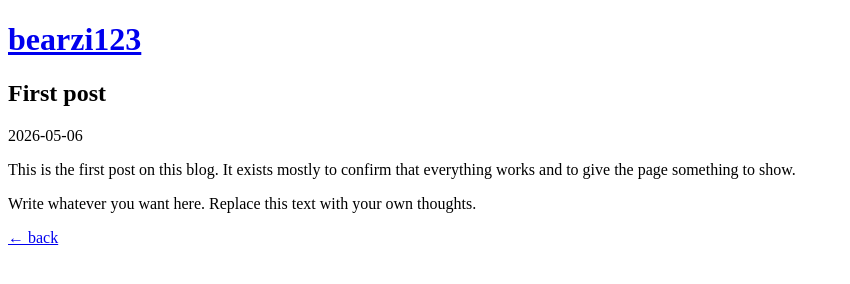
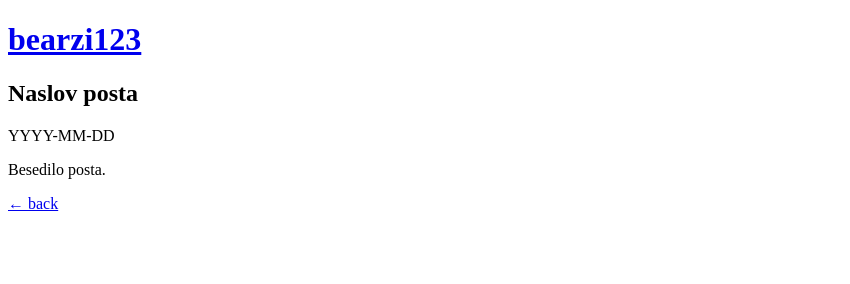
Before and after one commit to bearzi123/bearzi123.github.io, a plain HTML site: page posts/first-post.html in a window 1280 px wide. Shown: the whole page, without its empty margins (0-850 px from the left). Drawn offline with Linux system fonts and the light colour scheme.

Commit message:
Replace first post with blank template
Co-Authored-By: Claude Sonnet 4.6 <noreply@anthropic.com>

```diff
--- a/posts/first-post.html
+++ b/posts/first-post.html
@@ -3,7 +3,7 @@
 <head>
     <meta charset="UTF-8">
     <meta name="viewport" content="width=device-width, initial-scale=1.0">
-    <title>First post — bearzi123</title>
+    <title>Naslov — bearzi123</title>
 </head>
 <body>
     <header>
@@ -11,17 +11,10 @@
     </header>
 
     <article>
-        <h1>First post</h1>
-        <div class="meta">2026-05-06</div>
+        <h1>Naslov posta</h1>
+        <div class="meta">YYYY-MM-DD</div>
 
-        <p>
-            This is the first post on this blog. It exists mostly to confirm
-            that everything works and to give the page something to show.
-        </p>
-
-        <p>
-            Write whatever you want here. Replace this text with your own thoughts.
-        </p>
+        <p>Besedilo posta.</p>
     </article>
 
     <a class="back" href="/">← back</a>
```
Also changed, not shown: index.html (+5 -3 lines).
